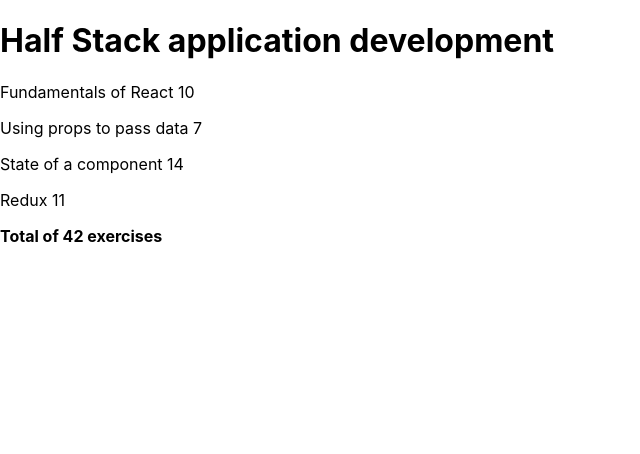
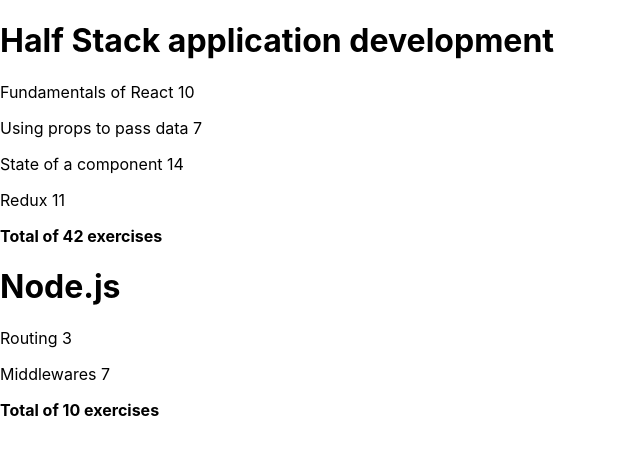
Before and after one commit to lgbrock/fso, a React (Create React App) app in the folder part1/courseinfo/: page / in a window 1280 px wide. Shown: the top 454 px of the page, without its empty margins (0-640 px from the left). Built offline with nearby package versions, Linux system fonts and the light colour scheme; the HTML template or start-up script is replaced by a standard one.

Commit message:
finished exercise 2.5

```diff
--- a/part1/courseinfo/src/App.js
+++ b/part1/courseinfo/src/App.js
@@ -1,71 +1,11 @@
 import React from 'react';
-
-const Header = (props) => {
-	console.log(props);
-	// name of course
-	return (
-		<div>
-			<h1>{props.course}</h1>
-		</div>
-	);
-};
-
-const Part = (props) => {
-	console.log(props);
-	// name of part
-	// exercise count
-	return (
-		<div>
-			<p>
-				{props.part} {props.exercises}
-			</p>
-		</div>
-	);
-};
-
-const Content = (props) => {
-	console.log(props);
-	// parts and number of exercises
-	return (
-		<div>
-			{props.parts.map((part) => (
-				<Part key={part.id} part={part.name} exercises={part.exercises} />
-			))}
-		</div>
-	);
-};
-
-const Total = (props) => {
-	console.log(props);
-	// total number of exercises
-	return (
-		<div>
-			<p>
-				<b>
-					Total of{' '}
-					{props.parts.reduce((total, part) => total + part.exercises, 0)}{' '}
-					exercises
-				</b>
-			</p>
-		</div>
-	);
-};
-
-const Course = (props) => {
-	console.log(props);
-	return (
-		<div>
-			<Header course={props.course.name} />
-			<Content parts={props.course.parts} />
-			<Total parts={props.course.parts} />
-		</div>
-	);
-};
+import Course from './components/Course';
 
 const App = () => {
-	const course = {
+	const courses = [
+		{
+			name: 'Half Stack application development',
 			id: 1,
-		name: 'Half Stack application development',
 			parts: [
 				{
 					name: 'Fundamentals of React',
@@ -88,9 +28,31 @@
 					id: 4,
 				},
 			],
-	};
+		},
+		{
+			name: 'Node.js',
+			id: 2,
+			parts: [
+				{
+					name: 'Routing',
+					exercises: 3,
+					id: 1,
+				},
+				{
+					name: 'Middlewares',
+					exercises: 7,
+					id: 2,
+				},
+			],
+		},
+	];
 
-	return <Course course={course} />;
+	return (
+		<div>
+			<Course course={courses[0]} />
+			<Course course={courses[1]} />
+		</div>
+	);
 };
 
 export default App;
--- a/part1/courseinfo/src/components/Course.jsx
+++ b/part1/courseinfo/src/components/Course.jsx
@@ -1,97 +1,165 @@
 import React from 'react';
 
-// need to fix - wont render
-
-const Header = () => {
-	const name = 'Web development curriculum';
+const Header = (props) => {
+	console.log(props);
+	// name of course
 	return (
 		<div>
-			<h1>{name}</h1>
+			<h1>{props.course}</h1>
 		</div>
 	);
 };
 
-const Part = ({ part }) => {
-	console.log(part);
+const Part = (props) => {
+	console.log(props);
+	// name of part
+	// exercise count
 	return (
-		<p>
-			{part.name} {part.exercises}
-		</p>
+		<div>
+			<p>
+				{props.part} {props.exercises}
+			</p>
+		</div>
 	);
 };
 
-const Content = ({ parts }) => {
+const Content = (props) => {
+	console.log(props);
+	// parts and number of exercises
 	return (
 		<div>
-			{parts.map((part) => (
-				<Part key={part.id} part={part} />
+			{props.parts.map((part) => (
+				<Part key={part.id} part={part.name} exercises={part.exercises} />
 			))}
 		</div>
 	);
 };
 
-const Total = ({ parts }) => {
-	const total = parts.reduce((acc, part) => acc + part.exercises, 0);
-
+const Total = (props) => {
+	console.log(props);
+	// total number of exercises
 	return (
-		<p>
-			<b>Total of {total} exercises</b>
-		</p>
+		<div>
+			<p>
+				<b>
+					Total of{' '}
+					{props.parts.reduce((total, part) => total + part.exercises, 0)}{' '}
+					exercises
+				</b>
+			</p>
+		</div>
 	);
 };
 
-const Course = () => {
-	const courses = [
-		{
-			name: 'Half Stack application development',
-			id: 1,
-			parts: [
-				{
-					name: 'Fundamentals of React',
-					exercises: 10,
-					id: 1,
-				},
-				{
-					name: 'Using props to pass data',
-					exercises: 7,
-					id: 2,
-				},
-				{
-					name: 'State of a component',
-					exercises: 14,
-					id: 3,
-				},
-				{
-					name: 'Redux',
-					exercises: 11,
-					id: 4,
-				},
-			],
-		},
-		{
-			name: 'Node.js',
-			id: 2,
-			parts: [
-				{
-					name: 'Routing',
-					exercises: 3,
-					id: 1,
-				},
-				{
-					name: 'Middlewares',
-					exercises: 7,
-					id: 2,
-				},
-			],
-		},
-	];
+const Course = (props) => {
+	console.log(props);
 	return (
 		<div>
-			<Header parts={courses[0].name} />
-			<Content parts={courses[0].parts} />
-			<Total parts={courses[0].parts} />
+			<Header course={props.course.name} />
+			<Content parts={props.course.parts} />
+			<Total parts={props.course.parts} />
 		</div>
 	);
 };
 
 export default Course;
+
+// *-- OLD VERSION --*
+
+// import React from 'react';
+
+// // need to fix - wont render
+
+// const Header = () => {
+// 	const name = 'Web development curriculum';
+// 	return (
+// 		<div>
+// 			<h1>{name}</h1>
+// 		</div>
+// 	);
+// };
+
+// const Part = ({ part }) => {
+// 	console.log(part);
+// 	return (
+// 		<p>
+// 			{part.name} {part.exercises}
+// 		</p>
+// 	);
+// };
+
+// const Content = ({ parts }) => {
+// 	return (
+// 		<div>
+// 			{parts.map((part) => (
+// 				<Part key={part.id} part={part} />
+// 			))}
+// 		</div>
+// 	);
+// };
+
+// const Total = ({ parts }) => {
+// 	const total = parts.reduce((acc, part) => acc + part.exercises, 0);
+
+// 	return (
+// 		<p>
+// 			<b>Total of {total} exercises</b>
+// 		</p>
+// 	);
+// };
+
+// const Course = () => {
+// 	const courses = [
+// 		{
+// 			name: 'Half Stack application development',
+// 			id: 1,
+// 			parts: [
+// 				{
+// 					name: 'Fundamentals of React',
+// 					exercises: 10,
+// 					id: 1,
+// 				},
+// 				{
+// 					name: 'Using props to pass data',
+// 					exercises: 7,
+// 					id: 2,
+// 				},
+// 				{
+// 					name: 'State of a component',
+// 					exercises: 14,
+// 					id: 3,
+// 				},
+// 				{
+// 					name: 'Redux',
+// 					exercises: 11,
+// 					id: 4,
+// 				},
+// 			],
+// 		},
+// 		{
+// 			name: 'Node.js',
+// 			id: 2,
+// 			parts: [
+// 				{
+// 					name: 'Routing',
+// 					exercises: 3,
+// 					id: 1,
+// 				},
+// 				{
+// 					name: 'Middlewares',
+// 					exercises: 7,
+// 					id: 2,
+// 				},
+// 			],
+// 		},
+// 	];
+// 	return (
+// 		<div>
+// 			<Header parts={courses[0].name} />
+// 			<Content parts={courses[0].parts} />
+// 			<Total parts={courses[0].parts} />
+// 		</div>
+// 	);
+// };
+
+// export default Course;
```
Lines whose indentation alone changed are shown as unchanged.
